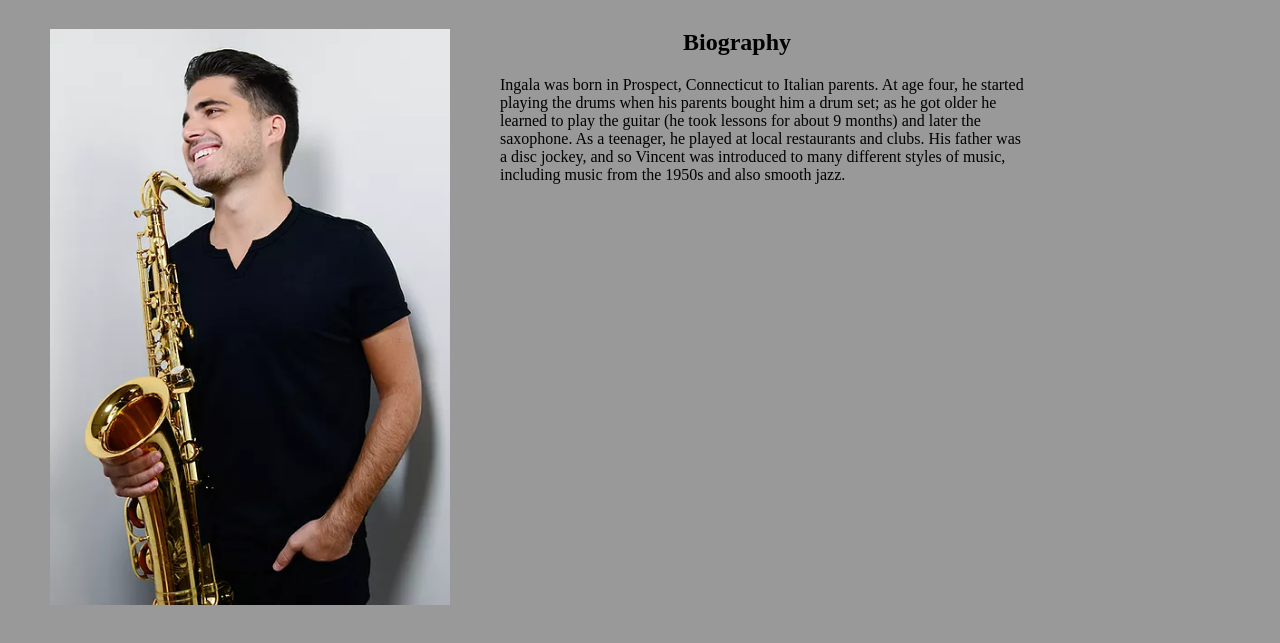
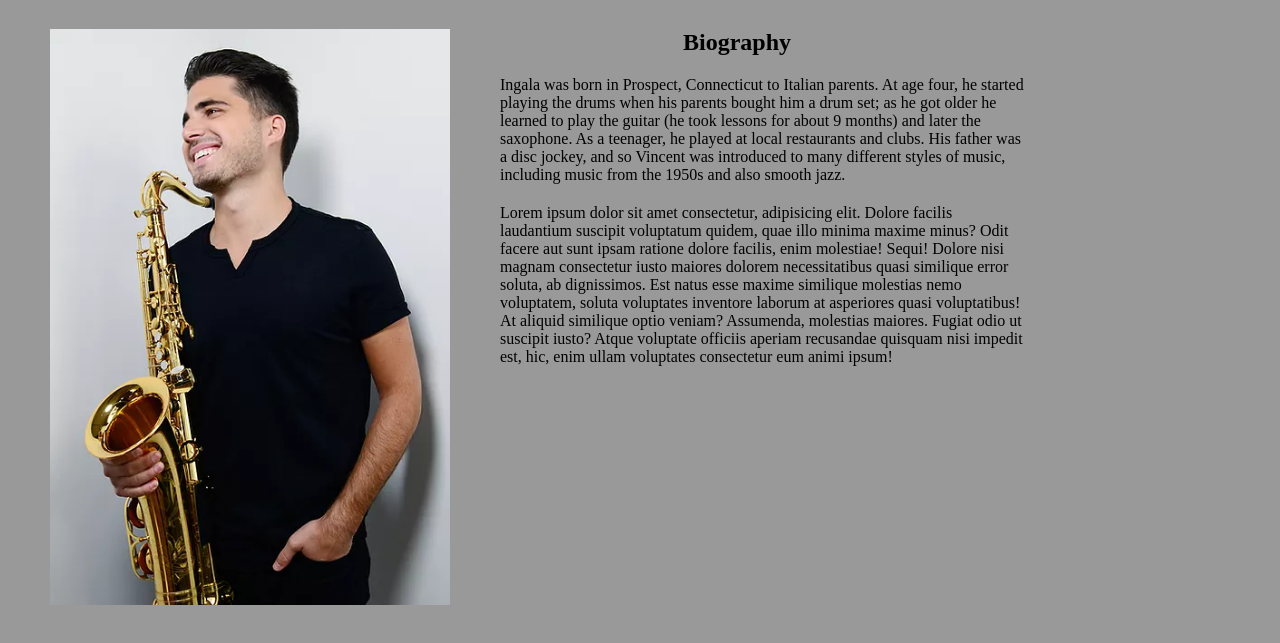
Before and after one commit to raiffsaid/tribute-page, a plain HTML site: page src/index.html in a window 1280 px wide. Shown: the part 151-794 px from the top of the page. Drawn offline with Linux system fonts and the light colour scheme.

Commit message:
Feat: added some content to main section

```diff
--- a/src/index.html
+++ b/src/index.html
@@ -31,6 +31,9 @@
                     to many different styles of music, including music from the 1950s
                     and also smooth jazz.
                 </p>
+                <p>Lorem ipsum dolor sit amet consectetur, adipisicing elit. Dolore facilis laudantium suscipit voluptatum quidem, quae illo minima maxime minus? Odit facere aut sunt ipsam ratione dolore facilis, enim molestiae! Sequi!
+                Dolore nisi magnam consectetur iusto maiores dolorem necessitatibus quasi similique error soluta, ab dignissimos. Est natus esse maxime similique molestias nemo voluptatem, soluta voluptates inventore laborum at asperiores quasi voluptatibus!
+                At aliquid similique optio veniam? Assumenda, molestias maiores. Fugiat odio ut suscipit iusto? Atque voluptate officiis aperiam recusandae quisquam nisi impedit est, hic, enim ullam voluptates consectetur eum animi ipsum!</p>
             </div>
 
         </div>
```
